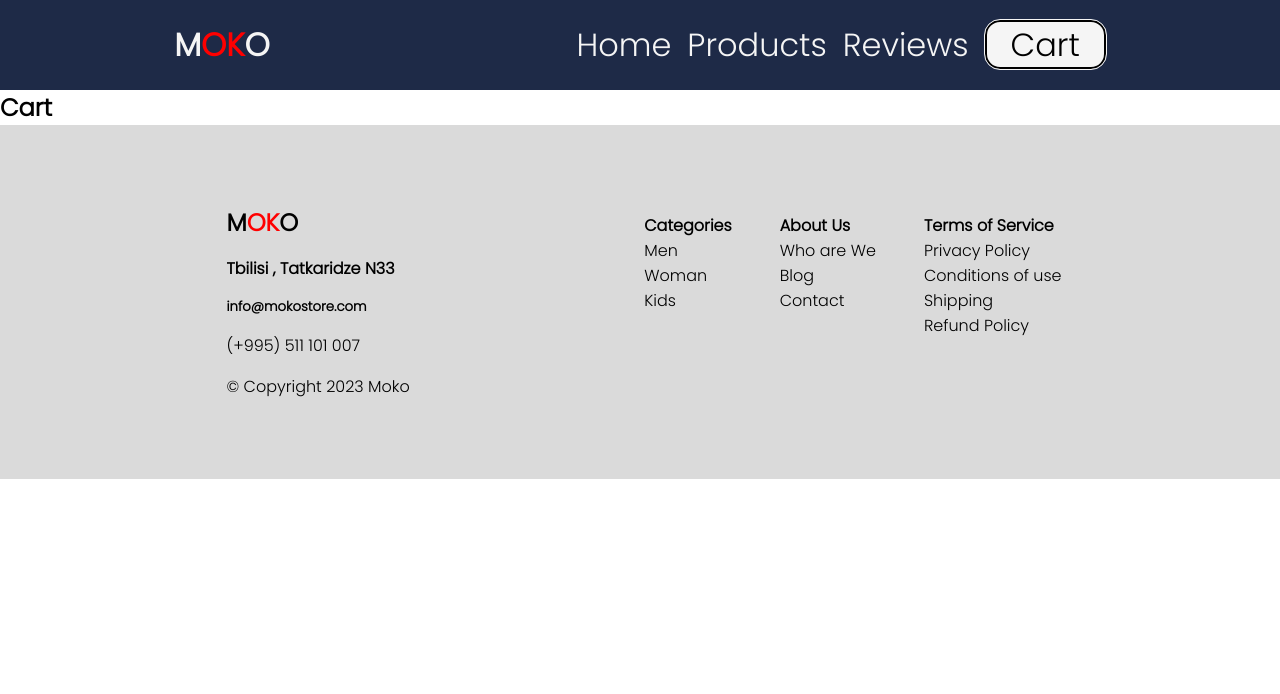
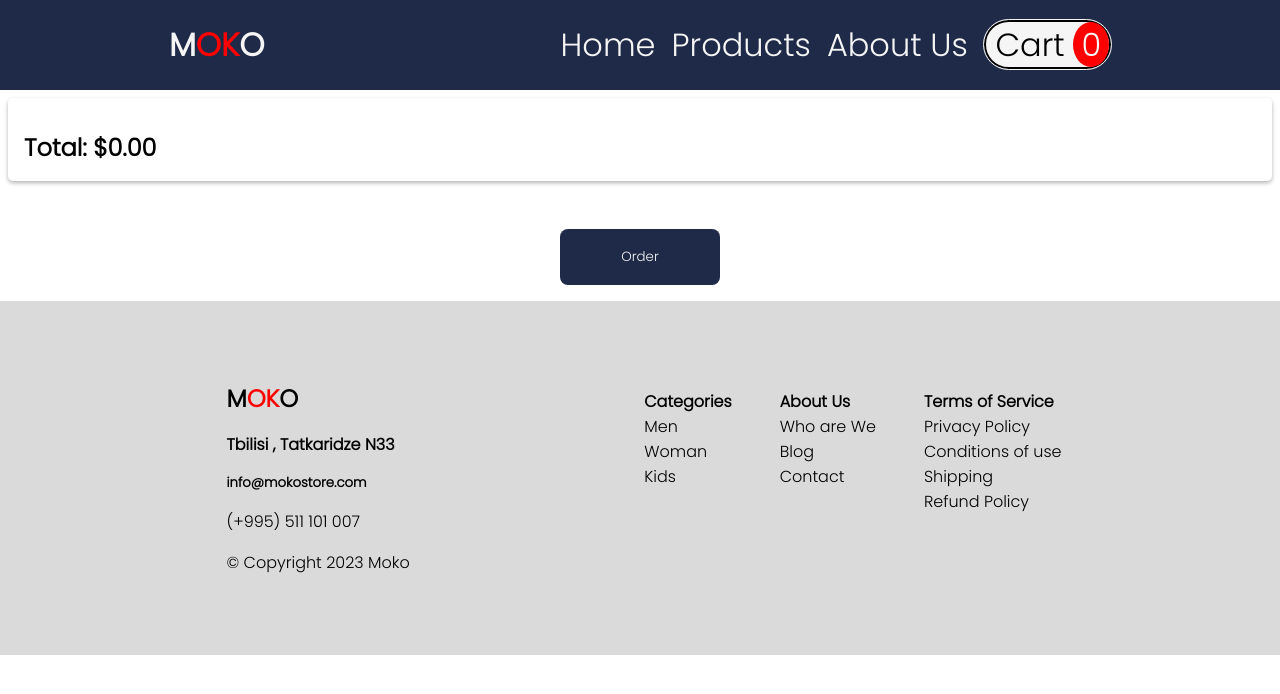
Before and after one commit to Sitch196/MOKO-Footwear-App, a React (Vite) app: page /cart in a window 1280 px wide. Shown: the top 694 px of the page. Built offline with nearby package versions, Linux system fonts and the light colour scheme.

Commit message:
finaly now i can add to cart

```diff
--- a/src/App.tsx
+++ b/src/App.tsx
@@ -7,7 +7,7 @@ import Navigation from "./Components/Header/Navigation";
 import Welcome from "./Components/Header/Welcome";
 import Products from "./Components/Pages/Products";
 import About from "./Components/Pages/About";
-import Contact from "./Components/Pages/Cart";
+// import Contact from "./Components/Pages/Cart";
 import KidsPage from "./Components/Pages/KidsPage";
 import MensPage from "./Components/Pages/MensPage";
 import WomanPage from "./Components/Pages/WomanPage";
@@ -26,11 +26,6 @@ const GlobalStyle = createGlobalStyle`
   `;
 
 function App() {
-  const [cartItems, setCartItems] = useState<any>([]);
-
-  const addToCart = (item: any) => {
-    setCartItems([...cartItems, item]);
-  };
   return (
     <CartProvider>
       <GlobalStyle />
--- a/src/Components/Footer.tsx
+++ b/src/Components/Footer.tsx
@@ -17,6 +17,7 @@ const FooterContainer = styled.div`
   height: 100%;
   justify-content: space-evenly;
   background-color: #dadada;
+  overflow: hidden;
 
   @media (max-width: 650px) {
     display: flex;
--- a/src/Components/Header/Message.tsx
+++ b/src/Components/Header/Message.tsx
@@ -20,6 +20,9 @@ export default Message;
 const StyledLink = styled(Link)`
   color: black;
   text-decoration: none;
+  @media (width <700px) {
+    font-size: 0.8rem;
+  }
 `;
 const OkaySpan = styled.span`
   color: red;
--- a/src/Components/Header/Navigation.tsx
+++ b/src/Components/Header/Navigation.tsx
@@ -1,13 +1,10 @@
-import { useState } from "react";
+import { useContext } from "react";
 import { Link } from "react-router-dom";
 import styled, { keyframes } from "styled-components";
+import { CartContext } from "../../Context/MenContext";
 
 function Navigation() {
-  // const [isVisible, setIsVisible] = useState(false);
-
-  // const toggleCheckout = function () {
-  //   setIsVisible(!isVisible);
-  // };
+  const { cartItems } = useContext(CartContext);
 
   return (
     <HeaderSection>
@@ -25,21 +22,34 @@ function Navigation() {
             <StyledLink to="products">Products</StyledLink>
           </li>
           <li>
-            <StyledLink to="about">Reviews</StyledLink>
+            <StyledLink to="about">About Us</StyledLink>
           </li>
           <li>
-            <CartBtn to="cart">Cart</CartBtn>
+            <CartBtn to="cart">
+              Cart <Span>{cartItems.length}</Span>{" "}
+            </CartBtn>
           </li>
         </Ul>
       </nav>
     </HeaderSection>
   );
 }
+
+const Span = styled.span`
+  width: 2rem;
+  background-color: red;
+  padding: 0 0.5rem;
+  border-radius: 100%;
+  color: whitesmoke;
+`;
 const CartBtn = styled(Link)`
   border: 2px solid black;
   outline: 1px solid whitesmoke;
-  padding: 0 1.5rem;
+  padding-left: 0.6rem;
   border-radius: 15px;
+  @media (width>768px) {
+    border-radius: 25px;
+  }
   background-color: whitesmoke;
   text-decoration: none;
   color: black;
@@ -57,6 +67,8 @@ const StyledLink = styled(Link)`
   color: whitesmoke;
 `;
 const HeaderSection = styled.div`
+  position: sticky;
+  top: 0;
   display: flex;
   background-color: #1e2a47;
   justify-content: space-around;
@@ -81,5 +93,8 @@ const Logo = styled.div`
   @media (width > 768px) {
     font-size: 2rem;
   }
+  @media (width<400px) {
+    display: none;
+  }
 `;
 export default Navigation;
--- a/src/Components/Pages/About.tsx
+++ b/src/Components/Pages/About.tsx
@@ -1,13 +1,50 @@
 import styled from "styled-components";
 
 function About() {
-  return <AboutContainer>About</AboutContainer>;
+  return (
+    <AboutContainer>
+      <Header>Who are We?</Header>
+      <Img
+        src="https://www.pngall.com/wp-content/uploads/2016/04/Running-Shoes-Free-Download-PNG.png"
+        alt=""
+      />
+      <First>
+        Welcome to MOKO our sports shoe company! Our journey began with a simple
+        mission to create high-quality and durable footwear for athletes and
+        fitness enthusiasts around the world. Since our establishment, we have
+        continuously pushed the boundaries of innovation to bring you the most
+        comfortable and functional sports shoes. We believe that every athlete
+        deserves the best equipment to achieve their goals and that's why we
+        have invested heavily in research and development to create cutting-edge
+        sports shoes.
+      </First>
+      <First>
+        Our commitment to excellence has enabled us to build a loyal customer
+        base who rely on our products to give them the competitive edge they
+        need. From professional athletes to weekend warriors, our sports shoes
+        are designed to enhance performance and withstand even the toughest
+        conditions. We are proud of our heritage and the impact our products
+        have had on the world of sports. Thank you for choosing us as your go-to
+        sports shoe brand.
+      </First>
+    </AboutContainer>
+  );
 }
 
 export default About;
+const Img = styled.img`
+  @media (width < 700px) {
+    width: 28rem;
+  }
+`;
+const First = styled.p`
+  font-size: 1.2rem;
+`;
+const Header = styled.p`
+  font-size: 3rem;
+`;
 const AboutContainer = styled.h1`
-  width: 100%;
-  height: 25rem;
   background-color: #1e2a47;
   color: whitesmoke;
+  padding: 1rem;
 `;
--- a/src/Components/Pages/Cart.tsx
+++ b/src/Components/Pages/Cart.tsx
@@ -1,32 +1,117 @@
-import { useContext } from "react";
+import { useContext, useState } from "react";
 import styled from "styled-components";
 import { CartContext } from "../../Context/MenContext";
+import OrderShipped from "./OrderShipped";
 
 function Cart() {
-  const { cartItems } = useContext(CartContext);
+  const { cartItems, setCartItems } = useContext(CartContext);
+  const [isOrdered, setIsOrdered] = useState(false);
+  const subTotal = cartItems.reduce(
+    (total: number, item: any) => total + item.price,
+    0
+  );
+  console.log(subTotal);
+  const handleOrder = function () {
+    if (cartItems.length === 0) return;
+    setIsOrdered(true);
+    setCartItems([]);
+  };
+
+  const removeItem = (idx: number) => {
+    const newCartItems = cartItems.filter((item, i) => i !== idx);
+    setCartItems(newCartItems);
+  };
 
   return (
-    <div>
-      <h2>Cart</h2>
-      <ul>
-        {cartItems.map((item: any, idx) => (
-          <li key={idx}>
-            <p>{item.brand}</p>
-            <img src={item.img_url} alt="shoe" />
-            <p>Size: {item.size}</p>
-            <p>{item.price}</p>
-          </li>
-        ))}
-      </ul>
-    </div>
+    <Container>
+      <ShoeContainer>
+        {!isOrdered ? (
+          cartItems.map((item: any, idx) => (
+            <ShoeContent key={idx}>
+              <div>
+                <h5>{item.brand}</h5>
+                <ShoeImg src={item.img_url} alt="shoe" />
+              </div>
+              <div>
+                <h5>Size: {item.size}</h5>
+                <h5>{item.price}</h5>
+                <RemoveButton onClick={() => removeItem(idx)}>
+                  Remove
+                </RemoveButton>
+              </div>
+            </ShoeContent>
+          ))
+        ) : (
+          <OrderShipped />
+        )}
+        <SubTotal>Total: ${subTotal.toFixed(2)}</SubTotal>
+      </ShoeContainer>
+
+      <Order>
+        <Button onClick={handleOrder}>Order</Button>
+      </Order>
+    </Container>
   );
 }
-
 export default Cart;
 
-const ContactContainer = styled.h1`
+const RemoveButton = styled.button`
+  background-color: red;
+  color: white;
+  border: none;
+  border-radius: 5px;
+  padding: 5px;
+  cursor: pointer;
+`;
+const SubTotal: any = styled.div`
+  font-size: 1.5rem;
+  font-weight: bold;
+  margin-top: 1rem;
+`;
+
+const Button = styled.button`
+  width: 10rem;
+  height: 3.5rem;
+  background-color: #1e2a47;
+  border: none;
+  color: whitesmoke;
+  border-radius: 8px;
+  margin: 1rem 0;
+  cursor: pointer;
+`;
+const Order = styled.div`
+  display: flex;
+  justify-content: center;
+`;
+const ShoeContent = styled.div`
+  display: flex;
+  justify-content: space-around;
+  margin: 0.5rem 0;
+  border: 1px solid black;
+
+  @media (width < 450px) {
+    font-size: 2rem;
+    margin: 0.8rem 0;
+  }
+  @media (width < 400px) {
+    font-size: 1.5rem;
+    margin: 0.8rem 0;
+  }
+`;
+const ShoeContainer = styled.div`
+  padding: 1rem;
+  margin: 0.5rem;
+  box-shadow: 0 2px 4px rgba(0, 0, 0, 0.3);
+  border-radius: 5px;
+`;
+const ShoeImg = styled.img`
+  width: 10rem;
+`;
+const Container = styled.h1`
   width: 100%;
-  height: 25rem;
-  background-color: #1e2a47;
-  color: whitesmoke;
+  background-color: white;
+  color: black;
+  display: flex;
+  flex-direction: column;
+  gap: 1.5rem;
 `;
--- a/src/Components/Pages/MensPage.tsx
+++ b/src/Components/Pages/MensPage.tsx
@@ -8,22 +8,43 @@ const dummyData = [
     id: 1,
     brand: "Nike Men's Air Monarch IV",
     size: "42",
-    price: "$75.99",
+    price: 75.99,
     img_url: "https://m.media-amazon.com/images/I/6125yAfsJKL._AC_UL320_.jpg",
   },
   {
     id: 2,
     brand: "adidas Men's Runfalcon",
     size: "44",
-    price: "$125.99",
+    price: 125.99,
     img_url: "https://m.media-amazon.com/images/I/71efu9jBa8L._AC_UL320_.jpg",
   },
   {
     id: 3,
     brand: "Reebok Work Men's Dayod",
     size: "41",
-    price: "$95.99",
+    price: 95.99,
     img_url: "https://m.media-amazon.com/images/I/61XK0PK0WGL._AC_UL320_.jpg",
+  },
+  {
+    id: 4,
+    brand: "ASICS Men's Gel-Dedicate 7 ",
+    size: "41",
+    price: 55.99,
+    img_url: "https://m.media-amazon.com/images/I/51iM7O0MiiL._AC_UL400_.jpg",
+  },
+  {
+    id: 5,
+    brand: "New Balance Men's 608 V5",
+    size: "43",
+    price: 65.99,
+    img_url: "https://m.media-amazon.com/images/I/71I2Hf4x0SL._AC_UL400_.jpg",
+  },
+  {
+    id: 6,
+    brand: "Men's Jordan 3 Retro Fire Red",
+    size: "42",
+    price: 295.99,
+    img_url: "https://m.media-amazon.com/images/I/51i4heK0gmL._AC_UL400_.jpg",
   },
 ];
 interface Shoe {
@@ -51,12 +72,12 @@ function MenPage() {
     <Container>
       <BackBtn onClick={handleClick}>&#8592;</BackBtn>
       <ContainerDiv>
-        {dummyData.map((shoe) => (
+        {dummyData.map((shoe: any) => (
           <EachShoe key={shoe.id}>
             <p>{shoe.brand}</p>
             <Shoe src={shoe.img_url} alt="shoe" />
             <p>Size: {shoe.size}</p>
-            <p>{shoe.price}</p>
+            <p>${shoe.price}</p>
             <Button onClick={() => handleAddToCart(shoe)}>Add To Cart</Button>
           </EachShoe>
         ))}
@@ -119,7 +140,7 @@ const ContainerDiv = styled.div`
 const Container = styled.div`
   padding: 3.5rem 0;
   width: 100%;
-  height: 30rem;
+  /* height: 30rem; */
   padding-bottom: 2rem;
   background-color: white;
 `;
--- /dev/null
+++ b/src/Components/Pages/OrderShipped.tsx
@@ -0,0 +1,30 @@
+import styled from "styled-components";
+
+function OrderShipped() {
+  return (
+    <Container>
+      <H1>Order Shipped</H1>
+      <Img
+        src="https://encrypted-tbn0.gstatic.com/images?q=tbn:ANd9GcS8o3z2bJsVFP1WiW0dWYel_XNKKtie0OPtQ_1kw62vBw&s"
+        alt=""
+      />
+    </Container>
+  );
+}
+
+export default OrderShipped;
+const Img = styled.img`
+  width: 8rem;
+`;
+const Container = styled.div`
+  display: flex;
+  flex-direction: column;
+  justify-content: center;
+  align-items: center;
+`;
+const H1 = styled.h1`
+  @media (width < 380px) {
+    font-size: 3rem;
+    /* transform: translateX(5rem); */
+  }
+`;
--- a/src/Context/MenContext.tsx
+++ b/src/Context/MenContext.tsx
@@ -6,21 +6,25 @@ interface Item {
   id: number;
   brand: string;
   img_url: string;
-  size: number;
-  price: number;
+  size: string;
+  price: string;
 }
-
+interface incre {
+  item: Number;
+}
 interface ContextType {
   cartItems: Item[];
   addToCart: (item: Item) => void;
+  setCartItems: (items: Item[]) => void;
 }
 
 export const CartContext = createContext<ContextType>({
   cartItems: [],
   addToCart: () => {},
+  setCartItems: () => {},
 });
 
-export const CartProvider: React.FC = ({ children }: any) => {
+export const CartProvider: any = ({ children }: any) => {
   const [cartItems, setCartItems] = useState<Item[]>([]);
 
   const addToCart = (item: Item) => {
@@ -28,7 +32,7 @@ export const CartProvider: React.FC = ({ children }: any) => {
   };
 
   return (
-    <CartContext.Provider value={{ cartItems, addToCart }}>
+    <CartContext.Provider value={{ cartItems, addToCart, setCartItems }}>
       {children}
     </CartContext.Provider>
   );
```
Also changed, not shown: src/Components/Pages/KidsPage.tsx (+28 -8 lines), src/Components/Pages/WomanPage.tsx (+27 -6 lines).
